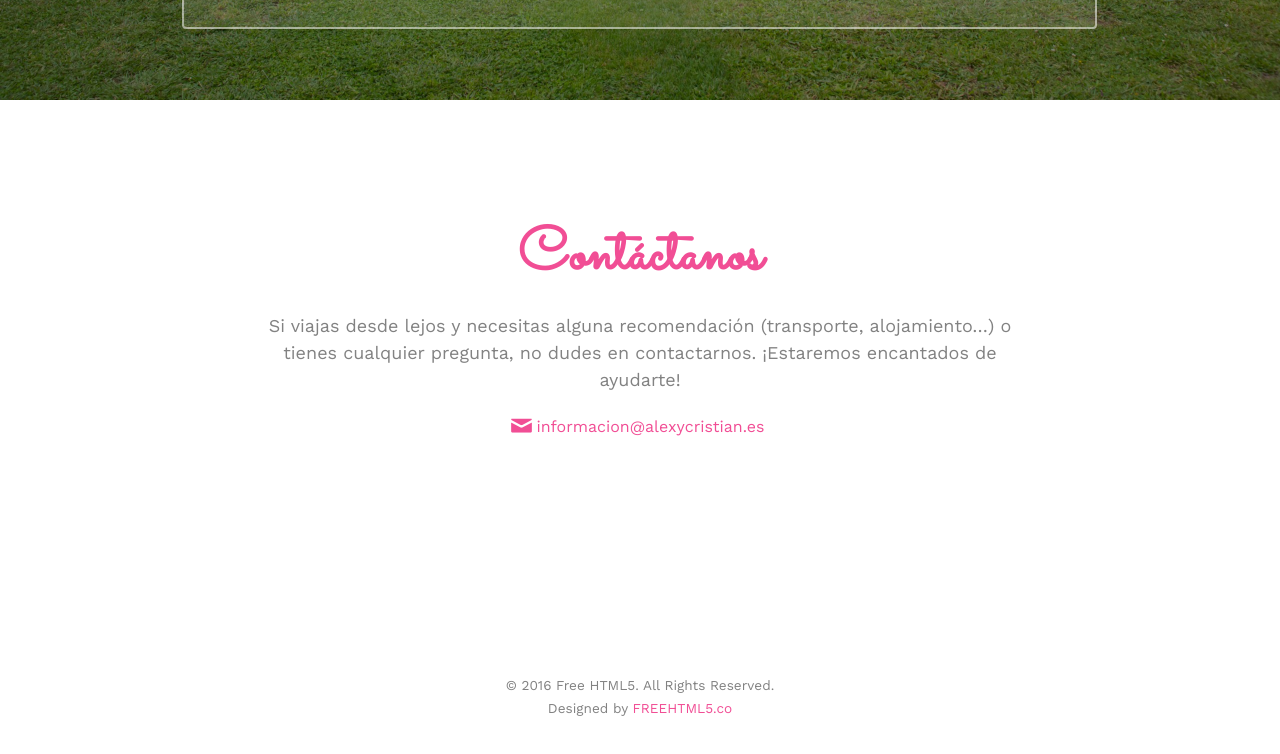
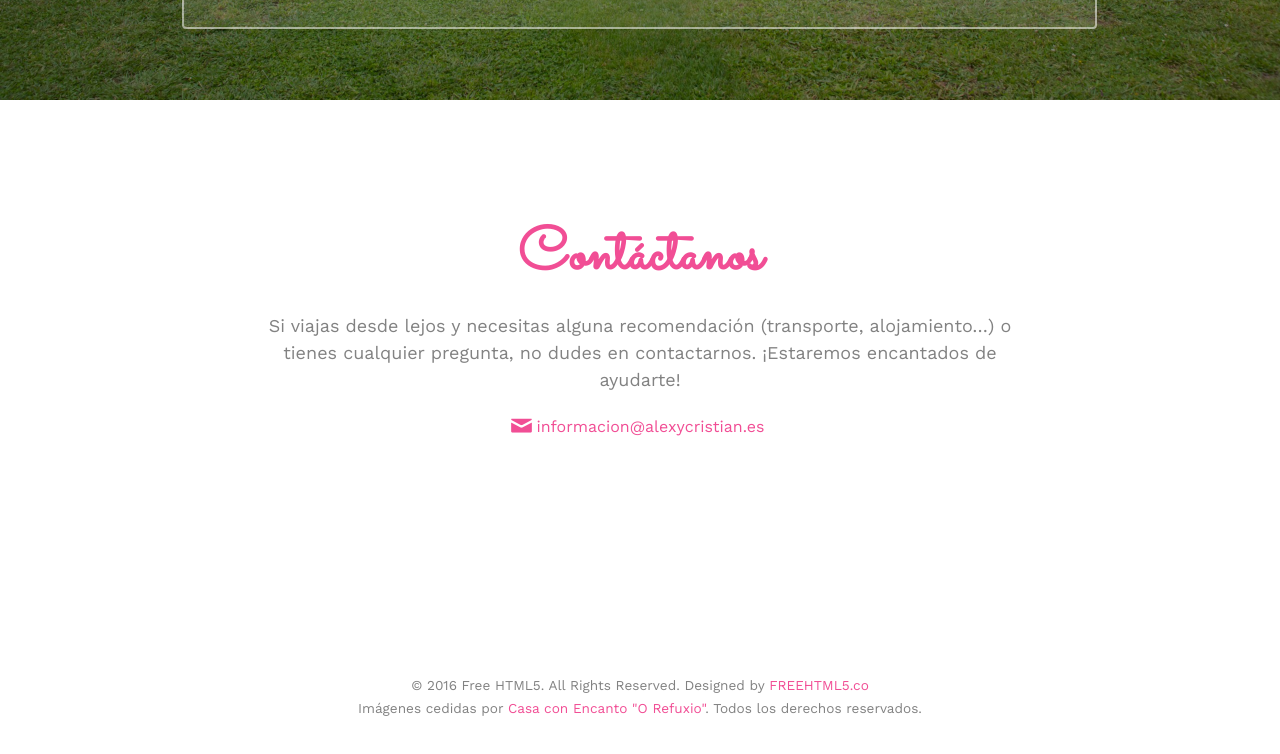
Before and after one commit to Cr1srm/cr1srm.github.io, a plain HTML site: page index.html in a window 1280 px wide. Shown: the part 2225-2979 px from the top of the page. Drawn offline with nearby package versions, Linux system fonts and the light colour scheme; files whose address does not match are found by name.

Commit message:
Update footer

```diff
--- a/index.html
+++ b/index.html
@@ -169,8 +169,8 @@
 			<div class="row copyright">
 				<div class="col-md-12 text-center">
 					<p>
-						<small class="block">&copy; 2016 Free HTML5. All Rights Reserved.</small>
-						<small class="block">Designed by <a href="http://freehtml5.co/" target="_blank">FREEHTML5.co</a> </small>
+						<small class="block">&copy; 2016 Free HTML5. All Rights Reserved. Designed by <a href="http://freehtml5.co/" target="_blank">FREEHTML5.co</a></small>
+						<small class="block">Imágenes cedidas por <a href="http://freehtml5.co/" target="_blank">Casa con Encanto "O Refuxio"</a>. Todos los derechos reservados.</small>
 					</p>
 				</div>
 			</div>
```
